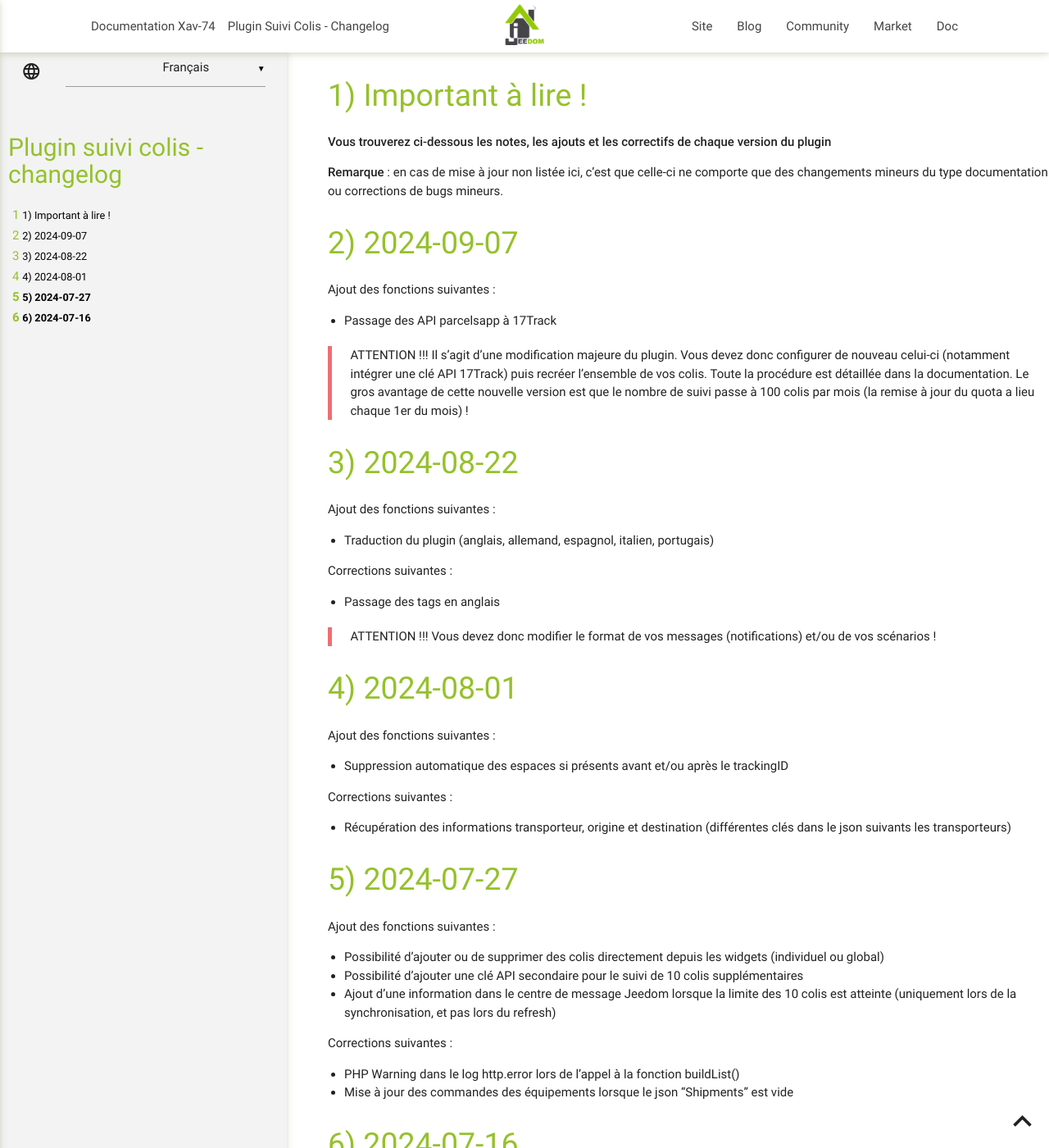
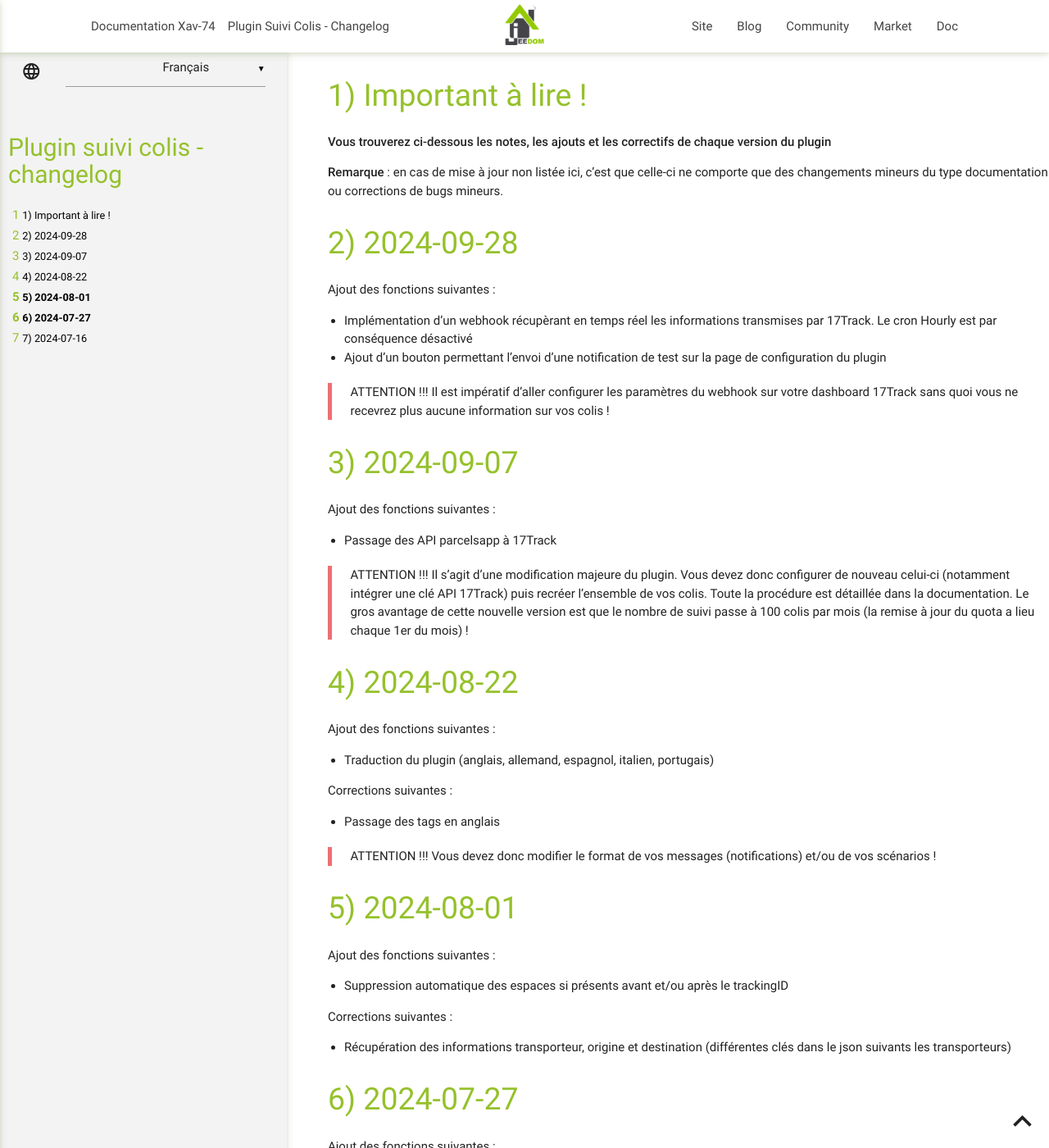
Before and after one commit to Xav-74/Documentation, a Jekyll site: the page built from parcelTracking/fr_FR/changelog.md, in a window 1280 px wide and 1400 px high. Shown: the whole window at 82% size. Built offline with Jekyll 4.4.1, drawn with Linux system fonts in a browser that asks for light colours.

Commit message:
Update parcelTracking documentation

```diff
--- a/parcelTracking/fr_FR/changelog.md
+++ b/parcelTracking/fr_FR/changelog.md
@@ -10,6 +10,16 @@ pluginId: parcelTracking
 **Vous trouverez ci-dessous les notes, les ajouts et les correctifs de chaque version du plugin**
 
 **Remarque** : en cas de mise à jour non listée ici, c'est que celle-ci ne comporte que des changements mineurs du type documentation ou corrections de bugs mineurs.
+
+
+# 2024-09-28
+
+Ajout des fonctions suivantes :
+ - Implémentation d'un webhook récupèrant en temps réel les informations transmises par 17Track. Le cron Hourly est par conséquence désactivé
+ - Ajout d'un bouton permettant l'envoi d'une notification de test sur la page de configuration du plugin
+
+> ATTENTION !!!
+> Il est impératif d'aller configurer les paramètres du webhook sur votre dashboard 17Track sans quoi vous ne recevrez plus aucune information sur vos colis !
 
 
 # 2024-09-07
```
Also changed, not shown: parcelTracking/fr_FR/index.md (+13 -8 lines), parcelTracking/images/webhook_17Track.png (added).
